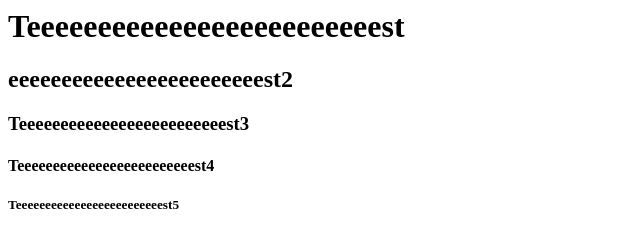
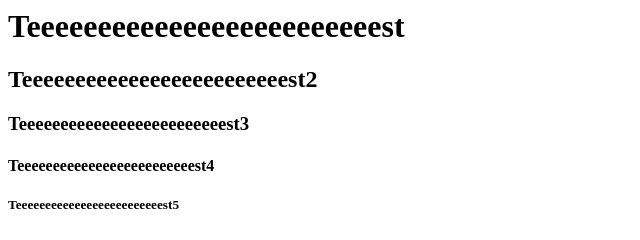
Before and after one commit to StefanoCamp/firstgitrepo, a plain HTML site: page index.html in a window 1280 px wide. Shown: the full height of the page, 0-640 px from the left. Drawn offline with Linux system fonts and the light colour scheme.

Commit message:
Revert "Modified test2"
This reverts commit 1356abd0cc235f59f5b871a99263eb6b95fa1837.

```diff
--- a/index.html
+++ b/index.html
@@ -1,7 +1,7 @@
 <html>
     <body>
         <h1>Teeeeeeeeeeeeeeeeeeeeeeeeest</h1>
-        <h2>eeeeeeeeeeeeeeeeeeeeeeeest2</h2>
+        <h2>Teeeeeeeeeeeeeeeeeeeeeeeeest2</h2>
         <h3>Teeeeeeeeeeeeeeeeeeeeeeeeest3</h3>
         <h4>Teeeeeeeeeeeeeeeeeeeeeeeeest4</h4>
         <h5>Teeeeeeeeeeeeeeeeeeeeeeeeest5</h5>
```
